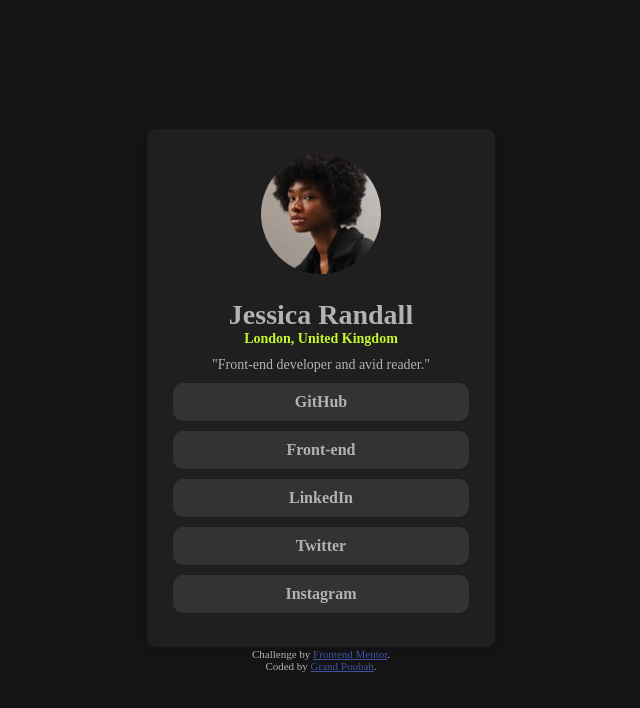
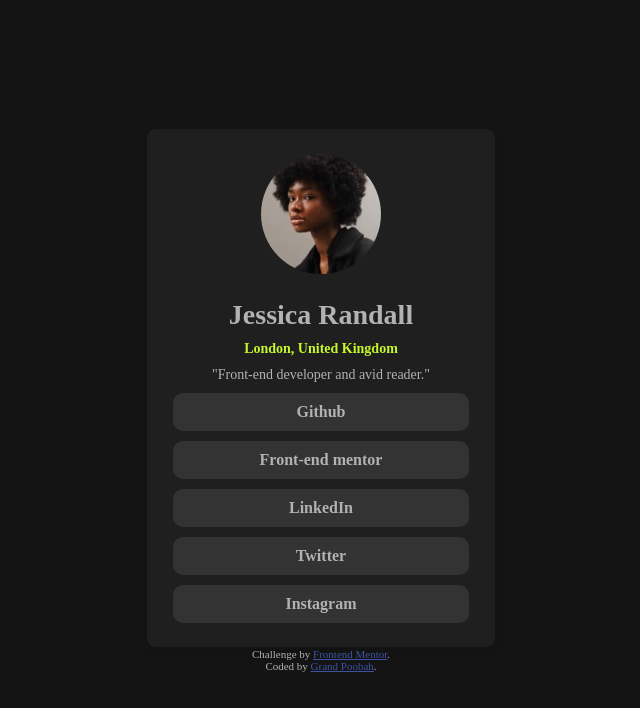
Before and after one commit to MombinyaOmboga/social-links-card, a plain HTML site: page index.html in a window 1280 px wide. Shown: the whole page, without its empty margins (319-959 px from the left). Drawn offline with Linux system fonts and the light colour scheme.

Commit message:
semantic update

```diff
--- a/index.html
+++ b/index.html
@@ -24,16 +24,16 @@
       <div class="content">
         <div class="header">
           <h1>Jessica Randall</h1>
-          <h4> London, United Kingdom</h4>
+          <h2> London, United Kingdom</h2>
           <p>"Front-end developer and avid reader."</p>
         </div>
         <div class="links">
           <ul class="social-links">
-            <a href="https://github.com/MombinyaOmboga" target="_blank"><li>GitHub</li></a>
-            <a href="https://www.frontendmentor.io/profile/MombinyaOmboga" target="_blank"><li>Front-end</li></a>
-            <a href="https://www.linkedin.com/in/shem-mombinya-b800a9225/" target="_blank"><li>LinkedIn</li></a>
-            <a href="" target="_blank"><li>Twitter</li></a>
-            <a href="" target="_blank"><li>Instagram</li></a>
+            <li><a href="https://github.com/MombinyaOmboga" target="_blank">Github</a></li>
+            <li><a href="https://www.frontendmentor.io/profile/MombinyaOmboga" target="_blank">Front-end mentor</a></li>
+            <li><a href="https://www.linkedin.com/in/shem-mombinya-b800a9225/" target="_blank">LinkedIn</a></li>
+            <li><a href="" target="_blank">Twitter</a></li>
+            <li><a href="" target="_blank">Instagram</a></li>
           </ul>
         </div>
       </div>
--- a/styles.css
+++ b/styles.css
@@ -22,9 +22,14 @@ body{
     text-align: center;
 }
 
-h4{
+h2{
     color: var(--background-green);
-    margin-bottom: 10px;
+    margin: 10px;
+    font-size: 1em;
+}
+
+.header p{
+    margin-top: 10px;
 }
 
 .card{
@@ -65,7 +70,7 @@ img{
     color: hsl(0, 1%, 70%);
 }
 
-li:hover{
+ul > li:hover{
     background: var(--background-green);
     color: black;
 }
```
